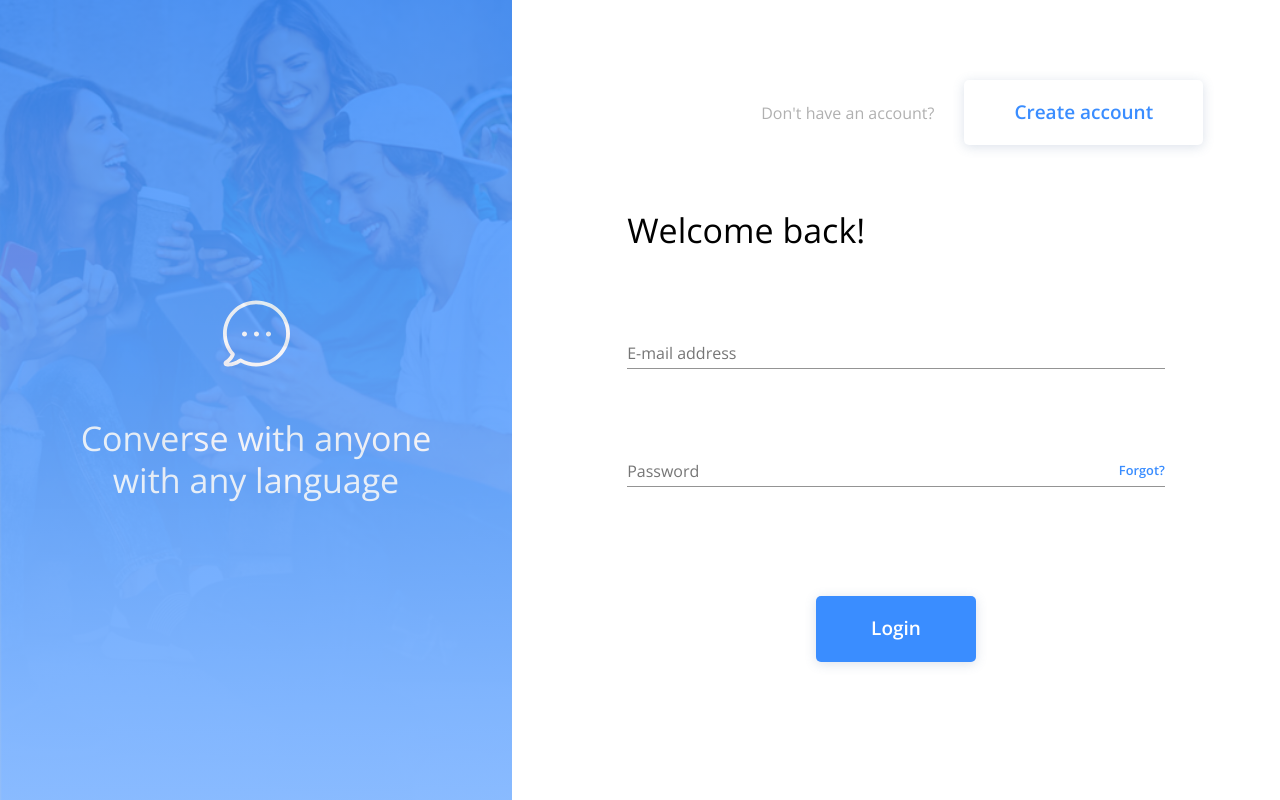
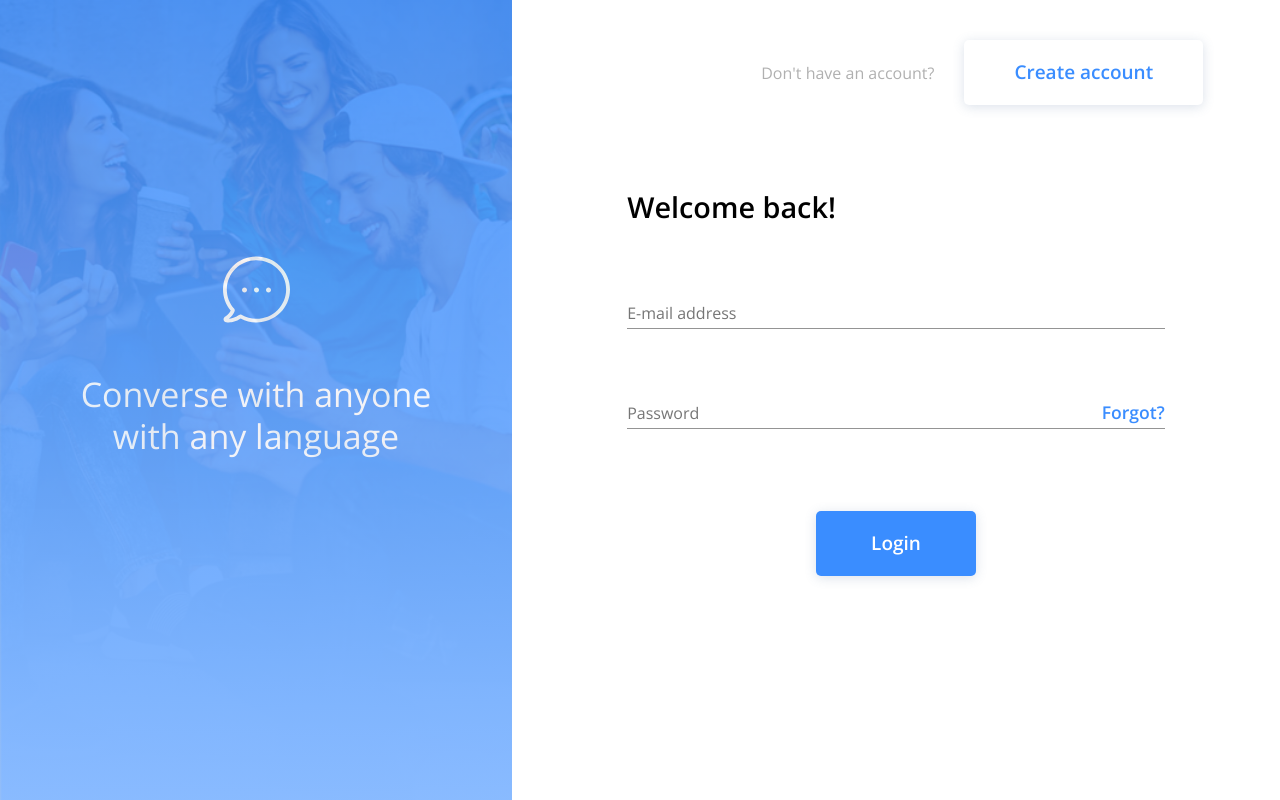
Before and after one commit to nexticodes/6efad0, a React (Create React App) app in the folder client/: page /login in a window 1280 px wide. Built offline with nearby package versions, Linux system fonts and the light colour scheme; no server answers.

Commit message:
Realign banner items, fix spacing and font size/weights.

```diff
--- a/client/src/components/Auth/AuthForm.js
+++ b/client/src/components/Auth/AuthForm.js
@@ -7,13 +7,12 @@ import {
   TextField,
 } from '@material-ui/core';
 
-
 import { makeStyles } from '@material-ui/core/styles';
 
 const useStyles = makeStyles(() => ({
   formContainer: {
     width: '70%',
-    height: '60%',
+    height: '50%',
   },
   formGrid: {
     width: '100%',
@@ -21,6 +20,11 @@ const useStyles = makeStyles(() => ({
     display: 'flex',
     flexDirection: 'column',
     justifyContent: 'space-evenly',
+  },
+  formLabel: {
+    textAlign: 'left',
+    fontWeight: 'bolder',
+    fontSize: '1.8em'
   },
   authButton: {
     border: 'none',
@@ -34,6 +38,7 @@ const useStyles = makeStyles(() => ({
   },
   inputGroup: {
     width: '100%',
+    fontSize: '1.4em',
   },
   submitButton: {
     border: 'none',
@@ -45,16 +50,16 @@ const useStyles = makeStyles(() => ({
     background: '#3A8DFF',
     color: 'white',
     width: '160px',
-    marginTop: 40,
+    marginTop: 30,
     marginRight: 'auto',
     marginLeft: 'auto',
   },
   adorn: {
     color: '#3A8DFF',
     textDecoration: 'none',
-    fontSize: '0.8em',
+    fontSize: '1.1em',
     fontWeight: 'bold',
-  }
+  },
 }));
 
 const FormInput = ({ label, name, type, inputProps }) => {
@@ -85,7 +90,7 @@ const AuthForm = ({ mode, action }) => {
     const email = formElements.email.value;
     const password = formElements.password.value;
 
-    if (isRegister){
+    if (isRegister) {
       const username = formElements.username.value;
       await action({ username, email, password });
       return;
@@ -93,24 +98,31 @@ const AuthForm = ({ mode, action }) => {
     await action({ email, password });
   };
 
-
-  const formLabel =
-    isRegister ? 'Create an account.' : 'Welcome back!';
+  const formLabel = isRegister ? 'Create an account.' : 'Welcome back!';
 
   const buttonText = isRegister ? 'Create' : 'Login';
 
   return (
     <form className={classes.formContainer} onSubmit={handleRegister}>
-      <Typography align="left" variant="h4">
+      <Typography className={classes.formLabel}>
         {formLabel}
       </Typography>
       <Grid className={classes.formGrid}>
-        {isRegister && <FormInput label="Username" name="username" type="text" />}
+        {isRegister && (
+          <FormInput label="Username" name="username" type="text" />
+        )}
         <FormInput label="E-mail address" type="email" name="email" />
         <FormInput
           type="password"
           label="Password"
-          inputProps={{ minLength: 6, endAdornment: !isRegister && <a className={classes.adorn} href="/" target="_blank">Forgot?</a> }}
+          inputProps={{
+            minLength: 6,
+            endAdornment: !isRegister && (
+              <a className={classes.adorn} href="/" target="_blank">
+                Forgot?
+              </a>
+            ),
+          }}
           name="password"
         />
         <Button
--- a/client/src/components/Auth/Banner.js
+++ b/client/src/components/Auth/Banner.js
@@ -18,12 +18,11 @@ const useStyles = makeStyles(() => ({
     opacity: 0.85,
     display: 'flex',
     flexDirection: 'column',
-    justifyContent: 'center',
+    justifyContent: 'flex-start',
     alignItems: 'center',
     color: 'white',
     textAlign: 'center',
-    minHeight: '100vh',
-    maxHeight: '100vh',
+    height: '100%',
     width: '100%',
     fontFamily: 'Open Sans',
     fontWeight: 300,
@@ -32,6 +31,9 @@ const useStyles = makeStyles(() => ({
   introText: {
     marginTop: '50px',
   },
+  bubble: {
+    marginTop: '50%',
+  }
 }));
 
 const Banner = () => {
@@ -39,7 +41,7 @@ const Banner = () => {
   return (
     <Box className={classes.introBanner}>
       <Grid className={classes.introOverlay}>
-        <img src={bubble} alt="People smiling" />
+        <img className={classes.bubble} src={bubble} alt="People smiling" />
         <Typography variant="h4" className={classes.introText}>
           Converse with anyone <br /> with any language
         </Typography>
--- a/client/src/components/Auth/ContentSwitch.js
+++ b/client/src/components/Auth/ContentSwitch.js
@@ -9,7 +9,7 @@ const useStyles = makeStyles(() => ({
     width: '80%',
     alignItems: 'center',
     justifyContent: 'flex-end',
-    margin: '10vh auto 8vh auto',
+    margin: '5vh auto 10vh auto',
   },
   authButton: {
     border: 'none',
```
